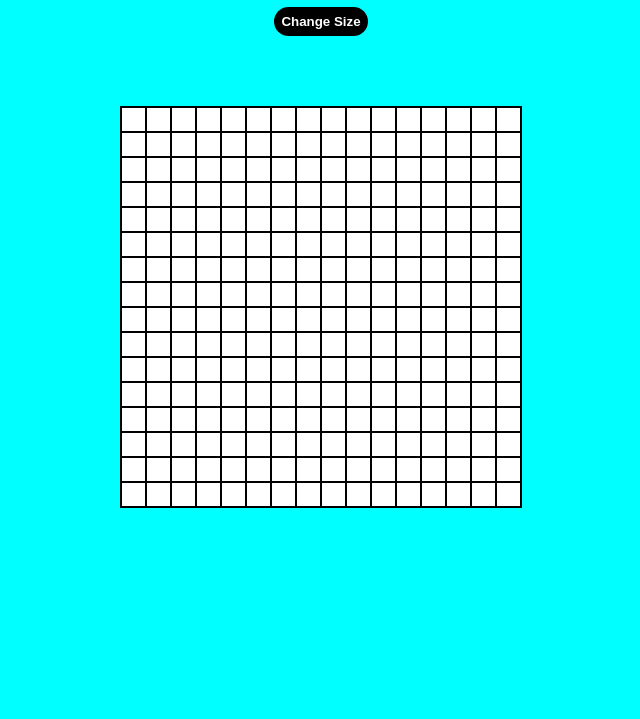
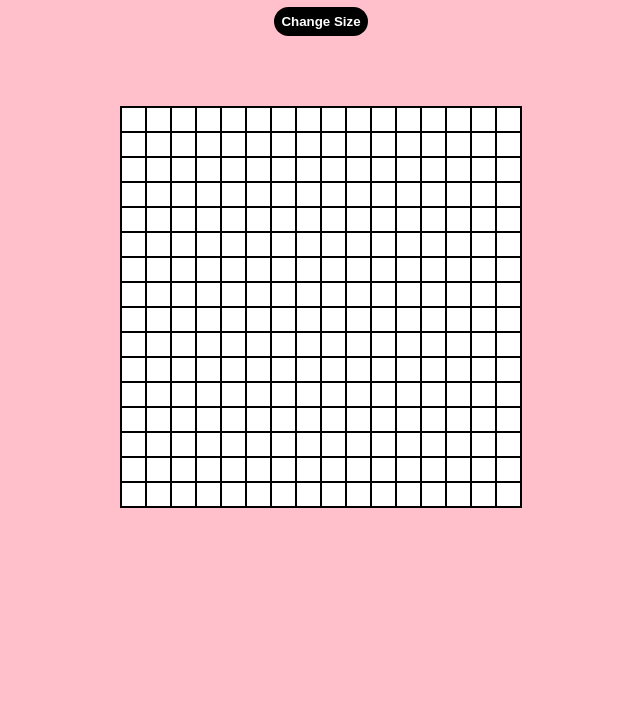
Before and after one commit to Ronke-Dev/Etch-A-Sketch, a plain HTML site: page etch.html in a window 1280 px wide. Shown: the part 81-800 px from the top of the page, without its empty margins (319-959 px from the left). Drawn offline with Linux system fonts and the light colour scheme.

Commit message:
modified the color

```diff
--- a/etch.css
+++ b/etch.css
@@ -1,6 +1,6 @@
 
 body{
-      background: cyan;}
+      background: pink;}
 
 #container{
       /* margin-left: 300px;   */
```
